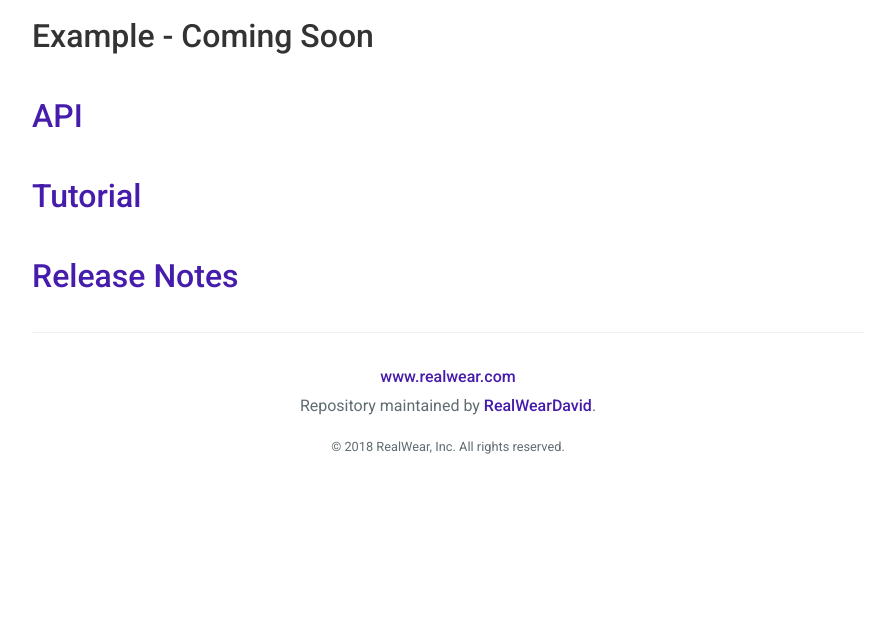
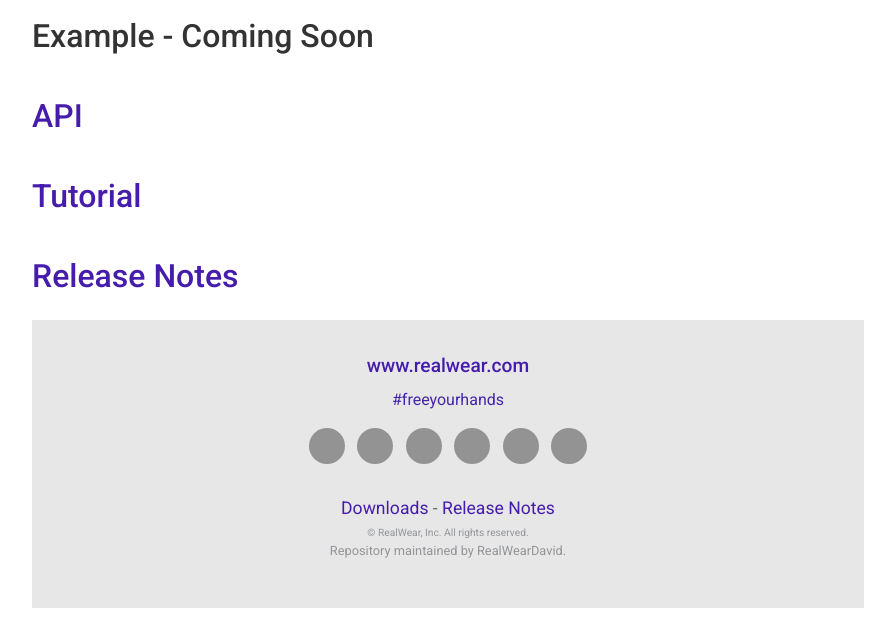
Before and after one commit to RealWearDavid/GitHubPagesTheme, a Jekyll site: the page built from index.md, in a window 1280 px wide. Shown: the part 1163-1803 px from the top of the page, without its empty margins (192-1087 px from the left). Built offline with Jekyll 4.4.1, drawn with Linux system fonts in a browser that asks for light colours; our own code applies the rules of GitHub Pages for plain Markdown files; before the commit the page ends 1669 px from its top, so only the background shows below that.

Commit message:
Adding footer to product
see title

```diff
--- a/_includes/footer.html
+++ b/_includes/footer.html
@@ -1,8 +1,27 @@
-<footer class="site-footer">
-<p class="visit"><a href="http://www.realwear.com">www.realwear.com</a></p>
-{% if site.github.is_project_page %}
-  <span class="site-footer-owner">Repository maintained by <a href="{{ site.github.owner_url }}">{{ site.github.owner_name }}</a>.</span>
-{% endif %}
-<p><small>© 2018 RealWear, Inc. All rights reserved.</small></p>
+<footer id="main-footer">
+    <div class="container">
+    <p class="visit"><a href="http://www.realwear.com">www.realwear.com</a></p>
+    <div class="hashtag">
+        <a href="https://twitter.com/search?q=%23freeyourhands&src=typd">#freeyourhands</a>
+    </div>
+    <ul class="social-icons">
+        <li><a data-test="twitter_footer" href="https://twitter.com/realwearinc" target="_blank"><i class="fa fa-fw fa-twitter"></i></a></li>
+        <li><a data-test="faceb_footer" href="https://www.facebook.com/RealWearInc/" target="_blank"><i class="fa fa-fw fa-facebook"></i></a></li>
+        <li><a data-test="linkedin_footer" href="https://www.linkedin.com/company/realwear-inc./" target="_blank"><i class="fa fa-fw fa-linkedin"></i></a></li>
+        <li><a data-test="youtube_footer" href="https://www.youtube.com/channel/UCf48qCgOXQvtVstkeM2guyw" target="_blank"><i class="fa fa-fw fa-youtube-play"></i></a></li>
+        <li><a data-test="git_footer" href="https://github.com/realwear" target="_blank"><i class="fa fa-fw fa-github"></i></a></li>
+        <li><a data-test="envelope_footer" href="mailto:info@realwear.com" target="_blank"><i class="fa fa-fw fa-envelope" style="font-size:17px;"></i></a></li>
+    </ul>
+    <div class="github-links">
+        <a href="/downloads">Downloads</a> - <a href="/release-notes">Release Notes</a>
+    </div>
 
+    <div data-test="copyright_footer" class="copyright">
+        <small>&copy; {{ date("Y") }} RealWear, Inc. All rights reserved.</small>
+
+        {% if site.github.is_project_page %}
+          <span class="site-footer-owner">Repository maintained by <a href="{{ site.github.owner_url }}">{{ site.github.owner_name }}</a>.</span>
+        {% endif %}
+    </div>
+    </div>
 </footer>
--- a/assets/css/style.scss
+++ b/assets/css/style.scss
@@ -264,3 +264,68 @@ h1 {
 .site-footer-owner {
     font-weight: normal;
 }
+
+#main-footer {
+    background: #E7E7E7;
+    border-top: 4px solid white;
+    padding: 2rem 0 3rem 0;
+    text-align: center;
+    a {
+        font-weight: 400;
+    }
+
+    .hashtag {
+        text-align: center;
+        a {
+            font-size: 1rem;
+            color: #4526A8;
+        }
+    }
+
+    .social-icons {
+        margin: 1rem 0 1.5rem 0;
+        padding: 0;
+        text-align: center;
+
+        li {
+            display: inline;
+            padding: 0 0.25rem;
+
+             a {
+                 display: inline-block;
+                 position: relative;
+                 color: white;
+                 background: #939393;
+                 width: 2.25rem;
+                 height: 2.25rem;
+                 border-radius: 50%;
+                 font-size: 1.3rem;
+
+                 i {
+                     position: absolute;
+                     top: 50%;
+                     left: 50%;
+                     transform: translateX(-50%) translateY(-50%);
+                 }
+             }
+        }
+    }
+
+    .copyright, .policies {
+        text-align: center;
+        color: #939598;
+        font-size: 0.8rem;
+
+        a {
+            color: #939598;
+        }
+    }
+    .visit {
+        margin-bottom: 5px !important;
+        a {
+            font-weight: 500;
+            font-size: 1.2rem;
+            font-weight: 500;
+        }
+    }
+}
```
